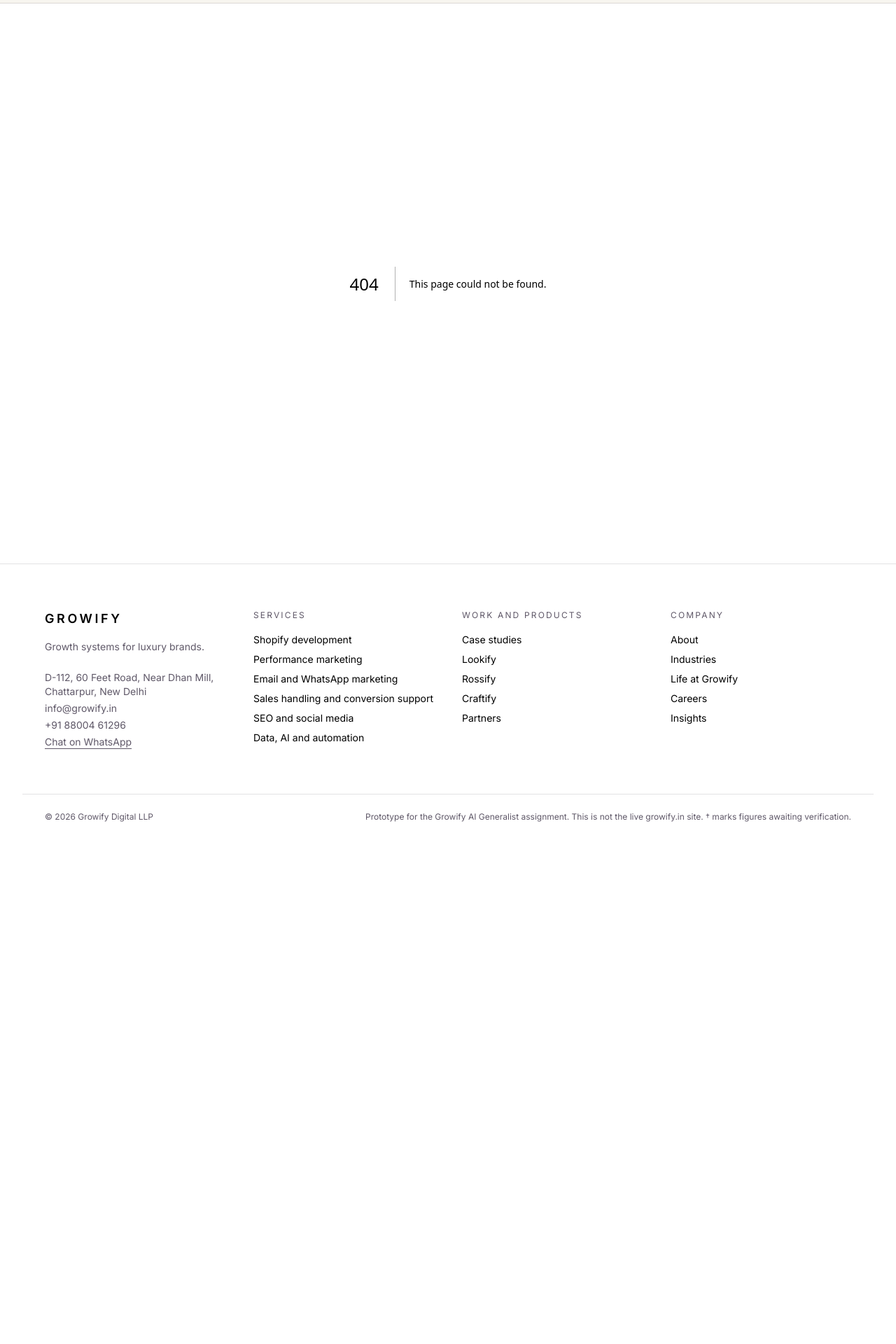
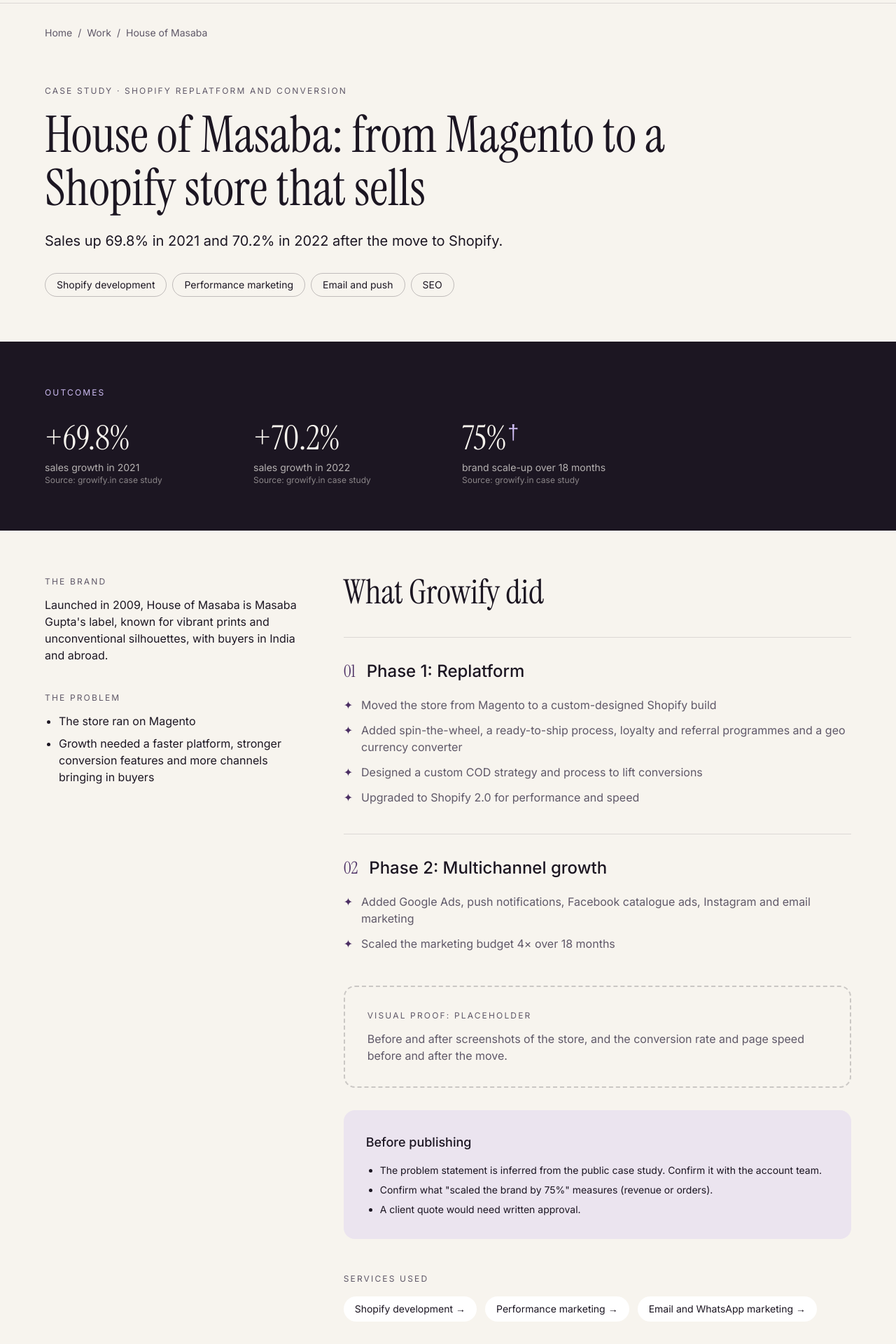
Before and after one commit to 01mohitjangid/GrowifyDigital, a Next.js app in the folder site/: page /case-studies/house-of-masaba in a window 1280 px wide. Before the commit this address had no page. Shown: the part 60-1980 px from the top of the page at 70% size. Before the commit the page ends 1259 px from the top, so only its background shows below. Built offline with nearby package versions, Linux system fonts and the light colour scheme.

Commit message:
Add case studies hub and case study pages

```diff
--- /dev/null
+++ b/site/app/case-studies/[slug]/page.tsx
@@ -0,0 +1,146 @@
+import type { Metadata } from "next";
+import Link from "next/link";
+import { notFound } from "next/navigation";
+import { Breadcrumb, CtaBand, JsonLd, Verify } from "@/components/ui";
+import { SITE_URL, caseStudies, caseStudyBySlug, orgRef, serviceBySlug } from "@/content/site";
+
+export function generateStaticParams() {
+  return caseStudies.map((c) => ({ slug: c.slug }));
+}
+
+export async function generateMetadata({ params }: PageProps<"/case-studies/[slug]">): Promise<Metadata> {
+  const study = caseStudyBySlug((await params).slug);
+  if (!study) return {};
+  return { title: study.title, description: study.description, alternates: { canonical: `/case-studies/${study.slug}` } };
+}
+
+export default async function CaseStudyPage({ params }: PageProps<"/case-studies/[slug]">) {
+  const study = caseStudyBySlug((await params).slug);
+  if (!study) notFound();
+
+  return (
+    <>
+      <JsonLd
+        data={{
+          "@context": "https://schema.org",
+          "@type": "Article",
+          headline: study.h1,
+          description: study.description,
+          url: `${SITE_URL}/case-studies/${study.slug}`,
+          about: { "@type": "Brand", name: study.brand },
+          publisher: orgRef,
+        }}
+      />
+      <Breadcrumb items={[{ href: "/", label: "Home" }, { href: "/case-studies", label: "Work" }, { label: study.brand }]} />
+
+      <header className="container-x pt-10 pb-16 md:pt-16">
+        <p className="eyebrow">Case study · {study.theme}</p>
+        <h1 className="mt-4 max-w-5xl font-display text-5xl leading-[1.05] md:text-7xl">{study.h1}</h1>
+        <p className="mt-6 max-w-3xl text-xl">
+          {study.result}
+          {study.resultVerify && <Verify />}
+        </p>
+        <ul className="mt-8 flex flex-wrap gap-2" aria-label="Scope of work">
+          {study.scope.map((s) => (
+            <li key={s} className="rounded-full border border-ink/25 px-4 py-1.5 text-sm">
+              {s}
+            </li>
+          ))}
+        </ul>
+      </header>
+
+      <section aria-labelledby="outcomes" className="bg-ink text-ivory">
+        <div className="container-x py-16">
+          <h2 id="outcomes" className="eyebrow text-lilac">
+            Outcomes
+          </h2>
+          <dl className="mt-8 grid gap-10 md:grid-cols-4">
+            {study.outcomes.map((o) => (
+              <div key={o.label} className="flex flex-col-reverse">
+                <dt className="mt-2 text-sm text-ivory/70">
+                  {o.label}
+                  <span className="block text-xs text-ivory/50">Source: {o.source}</span>
+                </dt>
+                <dd className="font-display text-4xl md:text-5xl">
+                  {o.value}
+                  {o.verify && <Verify />}
+                </dd>
+              </div>
+            ))}
+          </dl>
+        </div>
+      </section>
+
+      <div className="container-x grid gap-16 py-16 md:grid-cols-[1fr_2fr]">
+        <aside className="space-y-10 md:sticky md:top-24 md:self-start">
+          <div>
+            <h2 className="eyebrow">The brand</h2>
+            <p className="mt-3">{study.context}</p>
+          </div>
+          <div>
+            <h2 className="eyebrow">The problem</h2>
+            <ul className="mt-3 list-disc space-y-2 pl-5">
+              {study.problem.map((p) => (
+                <li key={p}>{p}</li>
+              ))}
+            </ul>
+          </div>
+        </aside>
+
+        <div>
+          <h2 className="font-display text-4xl md:text-5xl">What Growify did</h2>
+          {study.approach.map((a, i) => (
+            <section key={a.heading} className="mt-10 border-t border-line pt-8">
+              <h3 className="flex items-baseline gap-4 text-2xl font-medium">
+                <span className="font-display text-plum">0{i + 1}</span>
+                {a.heading}
+              </h3>
+              <ul className="mt-5 space-y-3 text-muted">
+                {a.points.map((p) => (
+                  <li key={p} className="flex gap-3">
+                    <span aria-hidden className="text-plum">
+                      ✦
+                    </span>
+                    {p}
+                  </li>
+                ))}
+              </ul>
+            </section>
+          ))}
+
+          <section className="mt-12 rounded-2xl border-2 border-dashed border-ink/20 p-8">
+            <h3 className="eyebrow">Visual proof: placeholder</h3>
+            <p className="mt-3 text-muted">{study.proofNeeded}</p>
+          </section>
+
+          <section className="mt-8 rounded-2xl bg-lilac/30 p-8">
+            <h3 className="text-lg font-medium">Before publishing</h3>
+            <ul className="mt-4 list-disc space-y-2 pl-5 text-sm">
+              {study.validation.map((v) => (
+                <li key={v}>{v}</li>
+              ))}
+            </ul>
+          </section>
+
+          <section className="mt-12">
+            <h3 className="eyebrow">Services used</h3>
+            <ul className="mt-4 flex flex-wrap gap-3">
+              {study.services.map((slug) => {
+                const s = serviceBySlug(slug)!;
+                return (
+                  <li key={slug}>
+                    <Link href={`/services/${slug}`} className="inline-block rounded-full bg-white px-4 py-2 text-sm hover:text-plum">
+                      {s.name} →
+                    </Link>
+                  </li>
+                );
+              })}
+            </ul>
+          </section>
+        </div>
+      </div>
+
+      <CtaBand title={`Planning growth like ${study.brand}?`} service={study.services[0]} location={`case_${study.slug}`} />
+    </>
+  );
+}
--- /dev/null
+++ b/site/app/case-studies/page.tsx
@@ -0,0 +1,64 @@
+import type { Metadata } from "next";
+import Link from "next/link";
+import { CtaBand, PageHeader, Verify } from "@/components/ui";
+import { caseStudies, pipeline } from "@/content/site";
+
+export const metadata: Metadata = {
+  title: "Luxury Fashion Ecommerce Case Studies",
+  description: "How Growify grows luxury and couture brands: international expansion for Mahima Mahajan and a Magento-to-Shopify move for House of Masaba.",
+  alternates: { canonical: "/case-studies" },
+};
+
+export default function CaseStudiesPage() {
+  return (
+    <>
+      <PageHeader eyebrow="Work" title="Work that moved the numbers.">
+        <p>Each story shows the problem, what we did and what changed. Figures awaiting verification are marked †.</p>
+      </PageHeader>
+
+      <ul className="container-x grid gap-6 pb-20 md:grid-cols-2">
+        {caseStudies.map((c) => (
+          <li key={c.slug}>
+            <Link href={`/case-studies/${c.slug}`} className="group flex h-full flex-col rounded-2xl bg-ink p-10 text-ivory hover:bg-plum">
+              <span className="eyebrow text-lilac">{c.theme}</span>
+              <span className="mt-6 font-display text-4xl">{c.brand}</span>
+              <span className="mt-4 text-lg text-ivory/80">
+                {c.result}
+                {c.resultVerify && <Verify />}
+              </span>
+              <span className="mt-6 flex flex-wrap gap-2">
+                {c.scope.map((s) => (
+                  <span key={s} className="rounded-full border border-ivory/25 px-3 py-1 text-xs">
+                    {s}
+                  </span>
+                ))}
+              </span>
+              <span className="mt-10 text-sm">Read the case study →</span>
+            </Link>
+          </li>
+        ))}
+      </ul>
+
+      <section className="border-t border-line bg-white">
+        <div className="container-x py-20">
+          <p className="eyebrow">Coming next</p>
+          <h2 className="mt-4 max-w-3xl font-display text-4xl md:text-5xl">Stories in progress, and what we need from account teams.</h2>
+          <ul className="mt-12 grid gap-px overflow-hidden rounded-2xl border border-line bg-line md:grid-cols-2">
+            {pipeline.map((p) => (
+              <li key={p.brand} className="bg-white p-8">
+                <p className="eyebrow">{p.theme}</p>
+                <p className="mt-2 text-xl font-medium">{p.brand}</p>
+                <p className="mt-4 text-sm text-muted">
+                  <span className="font-medium text-ink">Data needed: </span>
+                  {p.needs}
+                </p>
+              </li>
+            ))}
+          </ul>
+        </div>
+      </section>
+
+      <CtaBand title="Want results like these for your brand?" location="case_studies_hub" />
+    </>
+  );
+}
```
